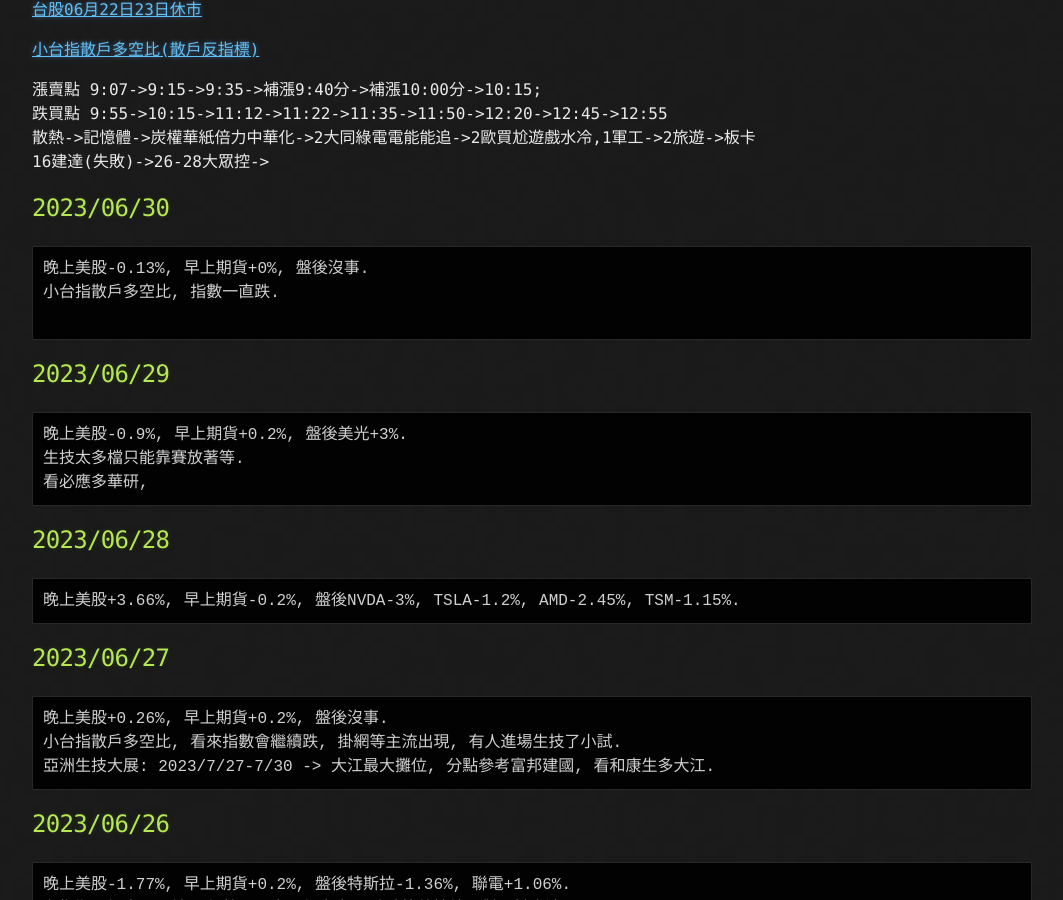
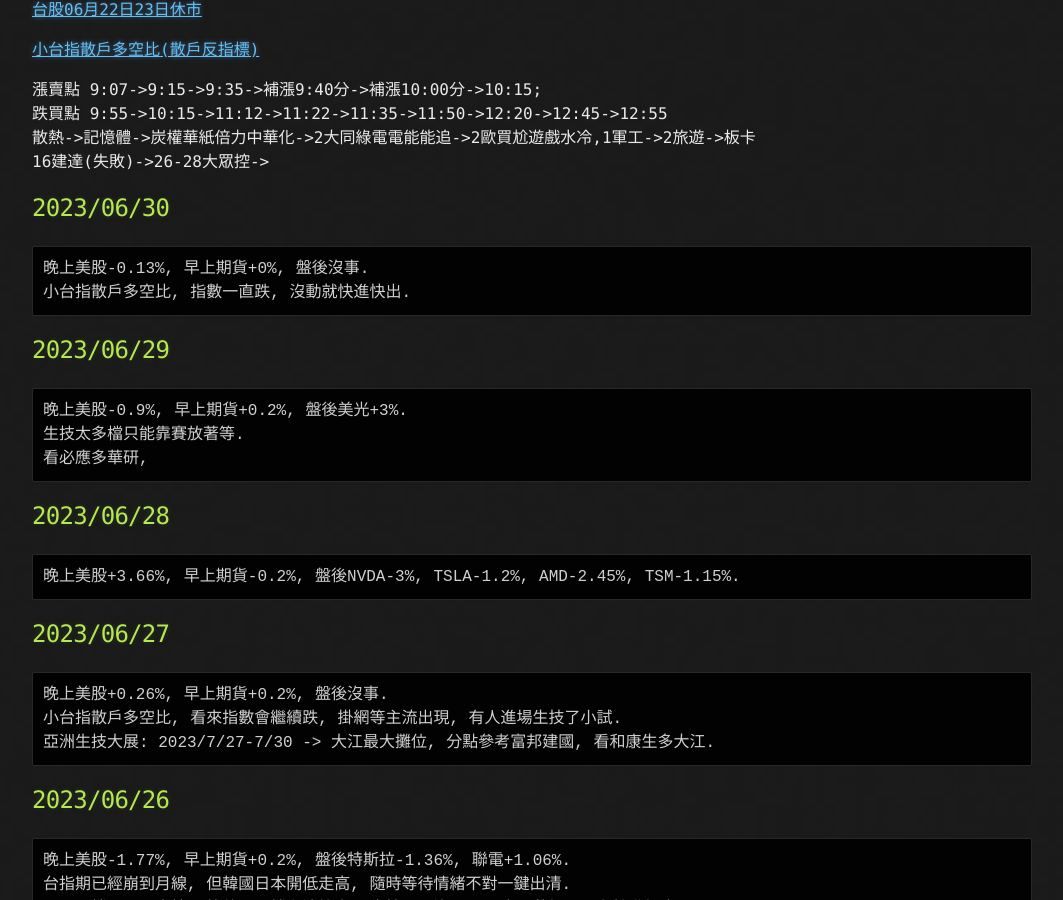
Before and after one commit to lepg5487/Stock_God, a Jekyll site: the page built from index.md, in a window 1280 px wide and 900 px high, scrolled down 460 px. Shown: the whole window, without its empty margins (108-1171 px from the left). Built offline with Jekyll 4.4.1, drawn with Linux system fonts in a browser that asks for light colours; our own code applies the rules of GitHub Pages for plain Markdown files.

Commit message:
Update index.md

````diff
--- a/index.md
+++ b/index.md
@@ -24,8 +24,7 @@ layout: testlayouts
 ## 2023/06/30
 ```
 晚上美股-0.13%, 早上期貨+0%, 盤後沒事.
-小台指散戶多空比, 指數一直跌.
-
+小台指散戶多空比, 指數一直跌, 沒動就快進快出.
 ```
 
 ## 2023/06/29
````
